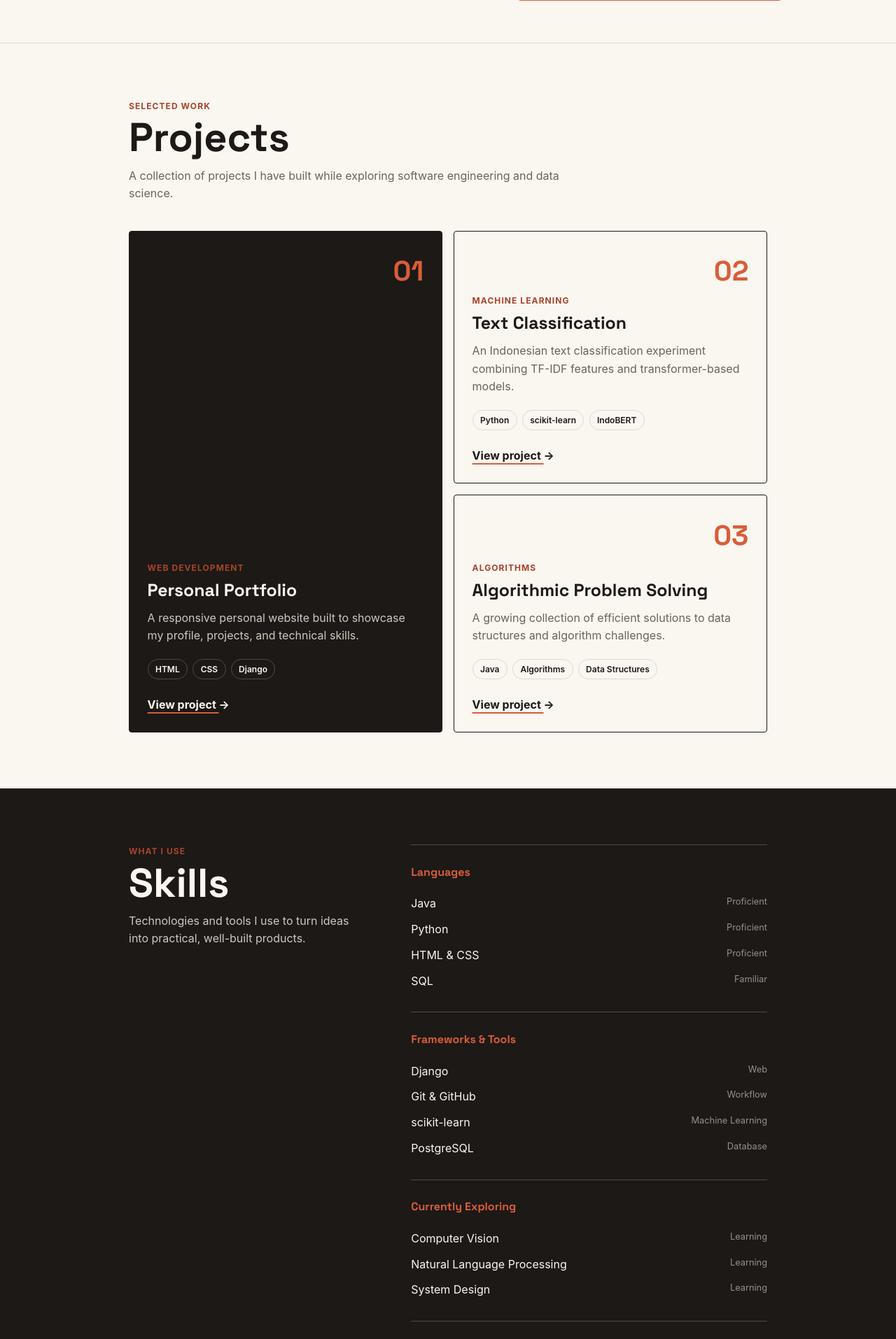
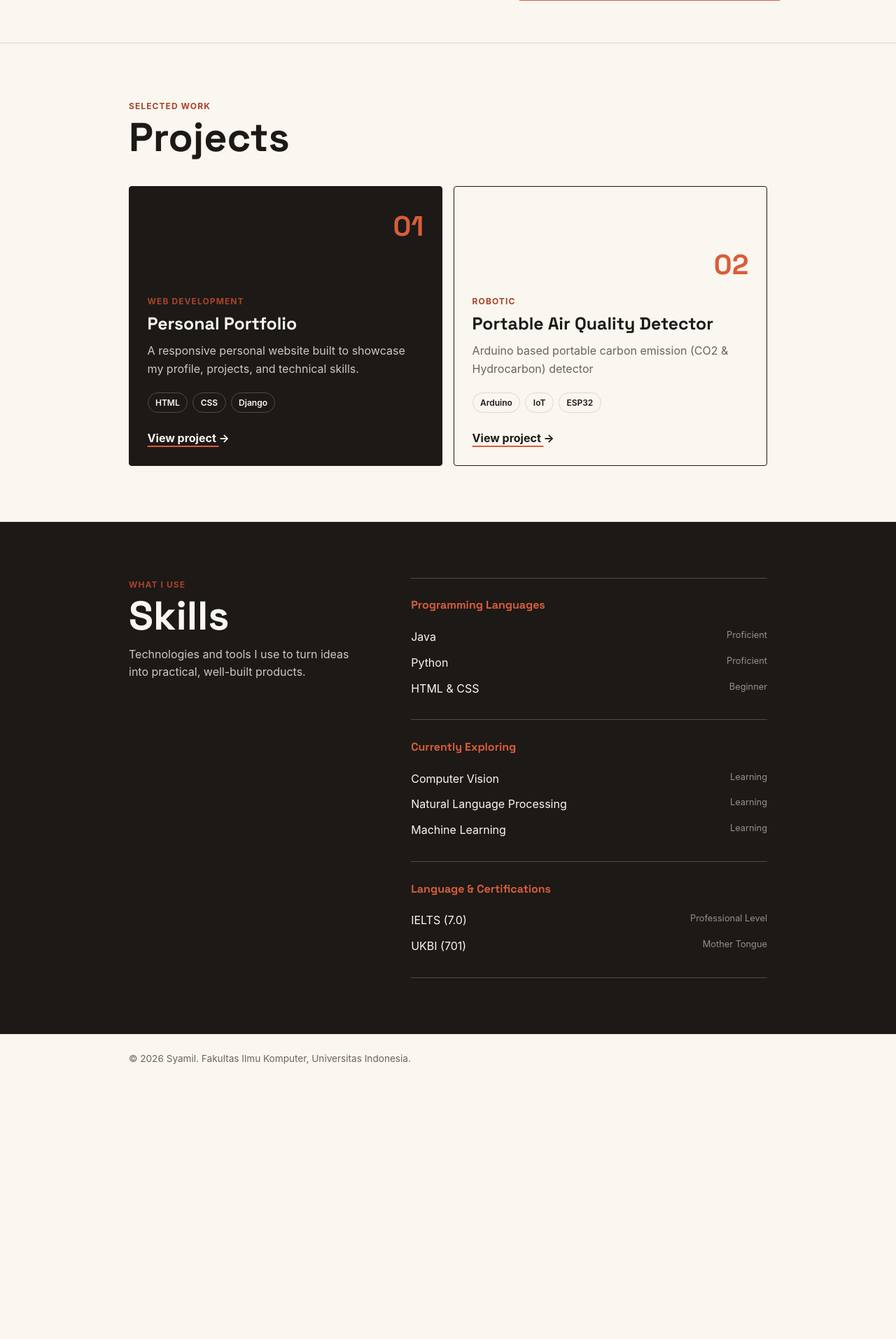
Before and after one commit to muhammad-syamil/myportofolio, a Django app: page / in a window 1280 px wide. Shown: the part 541-2455 px from the top of the page at 70% size. After the commit the page ends 2062 px from the top, so only its background shows below. Run offline with Django 5.2, Linux system fonts and the light colour scheme.

Commit message:
Tugas Individu 1

```diff
--- a/static/css/style.css
+++ b/static/css/style.css
@@ -208,10 +208,16 @@ html {
 }
 
 .project-card-featured {
-    grid-row: span 2;
-    min-height: 696px;
+    grid-row: auto;
+    min-height: 400px;
     background-color: var(--ink);
     color: var(--paper);
+}
+
+.project-robotic{
+    min-height: 400px;
+    padding-top: 5rem;
+
 }
 
 .project-card:hover {
--- a/templates/index.html
+++ b/templates/index.html
@@ -58,7 +58,7 @@
                 <div class="section-heading">
                     <p class="section-kicker">Selected work</p>
                     <h2>Projects</h2>
-                    <p>A collection of projects I have built while exploring software engineering and data science.</p>
+                    <p></p>
                 </div>
 
                 <div class="project-grid">
@@ -73,39 +73,26 @@
                                 <li>CSS</li>
                                 <li>Django</li>
                             </ul>
-                            <a class="project-link" href="https://github.com/muhammad-syamil" target="_blank" rel="noopener noreferrer">View project <span aria-hidden="true">&rarr;</span></a>
+                            <a class="project-link" href="https://muhammad-syamil51-myportofolio.pws.cs.ui.ac.id/" target="_blank" rel="noopener noreferrer">View project <span aria-hidden="true">&rarr;</span></a>
                         </div>
                     </article>
 
-                    <article class="project-card">
+                    <article class="project-card project-robotic">
                         <div class="project-number" aria-hidden="true">02</div>
                         <div class="project-content">
-                            <p class="project-type">Machine Learning</p>
-                            <h3>Text Classification</h3>
-                            <p>An Indonesian text classification experiment combining TF-IDF features and transformer-based models.</p>
+                            <p class="project-type">Robotic</p>
+                            <h3>Portable Air Quality Detector</h3>
+                            <p>Arduino based portable carbon emission (CO2 & Hydrocarbon) detector </p>
                             <ul class="tag-list" aria-label="Technologies used">
-                                <li>Python</li>
-                                <li>scikit-learn</li>
-                                <li>IndoBERT</li>
+                                <li>Arduino</li>
+                                <li>IoT</li>
+                                <li>ESP32</li>
                             </ul>
-                            <a class="project-link" href="https://github.com/muhammad-syamil" target="_blank" rel="noopener noreferrer">View project <span aria-hidden="true">&rarr;</span></a>
+                            <a class="project-link" href="https://github.com/Samuell487/Arduino-Based-Smart-Emission-Monitoring-System" target="_blank" rel="noopener noreferrer">View project <span aria-hidden="true">&rarr;</span></a>
                         </div>
                     </article>
 
-                    <article class="project-card">
-                        <div class="project-number" aria-hidden="true">03</div>
-                        <div class="project-content">
-                            <p class="project-type">Algorithms</p>
-                            <h3>Algorithmic Problem Solving</h3>
-                            <p>A growing collection of efficient solutions to data structures and algorithm challenges.</p>
-                            <ul class="tag-list" aria-label="Technologies used">
-                                <li>Java</li>
-                                <li>Algorithms</li>
-                                <li>Data Structures</li>
-                            </ul>
-                            <a class="project-link" href="https://github.com/muhammad-syamil" target="_blank" rel="noopener noreferrer">View project <span aria-hidden="true">&rarr;</span></a>
-                        </div>
-                    </article>
+
                 </div>
             </div>
         </section>
@@ -120,22 +107,11 @@
 
                 <div class="skill-groups">
                     <div class="skill-group">
-                        <h3>Languages</h3>
+                        <h3>Programming Languages</h3>
                         <ul>
                             <li><span>Java</span><span class="skill-level">Proficient</span></li>
                             <li><span>Python</span><span class="skill-level">Proficient</span></li>
-                            <li><span>HTML &amp; CSS</span><span class="skill-level">Proficient</span></li>
-                            <li><span>SQL</span><span class="skill-level">Familiar</span></li>
-                        </ul>
-                    </div>
-
-                    <div class="skill-group">
-                        <h3>Frameworks &amp; Tools</h3>
-                        <ul>
-                            <li><span>Django</span><span class="skill-level">Web</span></li>
-                            <li><span>Git &amp; GitHub</span><span class="skill-level">Workflow</span></li>
-                            <li><span>scikit-learn</span><span class="skill-level">Machine Learning</span></li>
-                            <li><span>PostgreSQL</span><span class="skill-level">Database</span></li>
+                            <li><span>HTML &amp; CSS</span><span class="skill-level">Beginner</span></li>
                         </ul>
                     </div>
 
@@ -144,7 +120,15 @@
                         <ul>
                             <li><span>Computer Vision</span><span class="skill-level">Learning</span></li>
                             <li><span>Natural Language Processing</span><span class="skill-level">Learning</span></li>
-                            <li><span>System Design</span><span class="skill-level">Learning</span></li>
+                            <li><span>Machine Learning</span><span class="skill-level">Learning</span></li>
+                        </ul>
+                    </div>
+
+                    <div class="skill-group">
+                        <h3>Language & Certifications</h3>
+                        <ul>
+                            <li><span>IELTS (7.0)</span><span class="skill-level">Professional Level</span></li>
+                            <li><span>UKBI (701)</span><span class="skill-level">Mother Tongue</span></li>
                         </ul>
                     </div>
                 </div>
```
